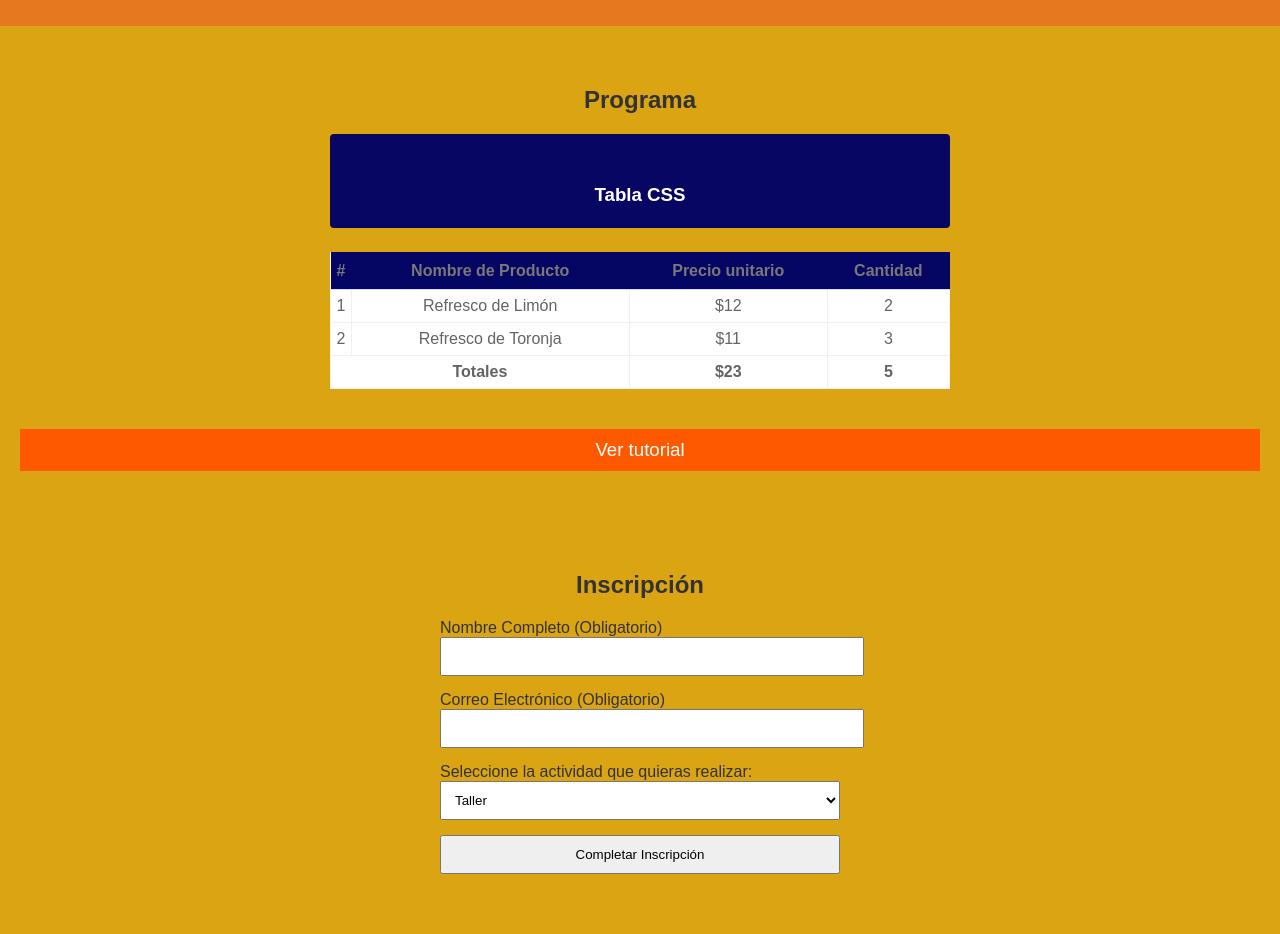
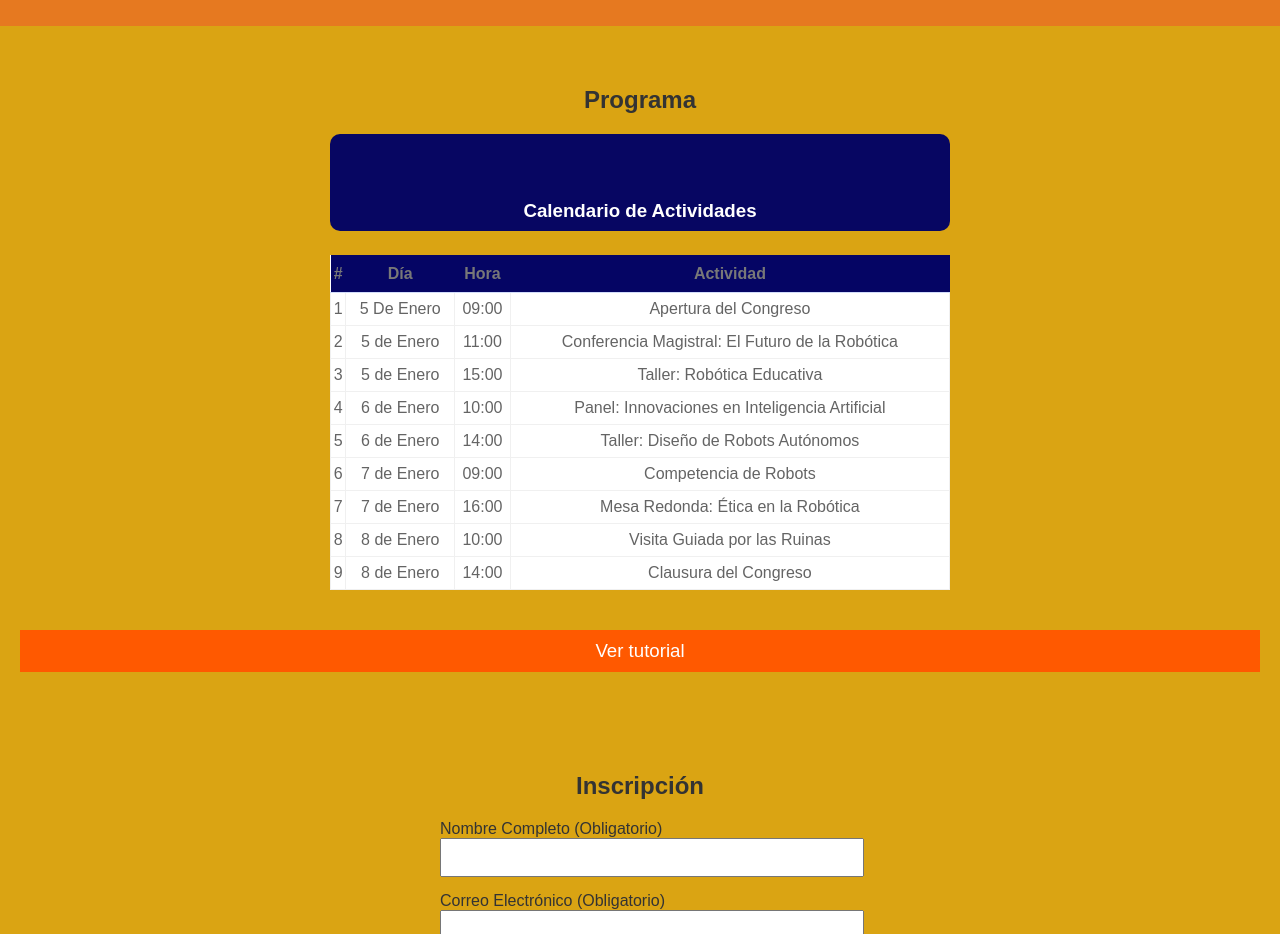
Before and after one commit to MARSFOREVER472/Minesweepers, a plain HTML site: page ArchivosEjecutables/index.html in a window 1280 px wide. Shown: the part 980-1914 px from the top of the page. Drawn offline with Linux system fonts and the light colour scheme.

Commit message:
Calendario editado al 100%.

```diff
--- a/ArchivosEjecutables/index.html
+++ b/ArchivosEjecutables/index.html
@@ -43,38 +43,73 @@
     <section id="programa" class="programa">
         <h2>Programa</h2>
         <header class="Cabecera">
-            <h3>Tabla CSS</h3>
+            <h3>Calendario de Actividades</h3>
           </header>
           <table>
             <thead>
               <tr>
                 <th> # </th>
-                <th>Nombre de Producto</th>
-                <th>Precio unitario</th>
-                <th>Cantidad</th>
+                <th>Día</th>
+                <th>Hora</th>
+                <th>Actividad</th>
               </tr>
             </thead>
             <tbody>
               <tr>
                 <td> 1 </td>
-                <td>Refresco de Limón</td>
-                <td> $12 </td>
-                <td> 2 </td>
+                <td>5 De Enero</td>
+                <td> 09:00 </td>
+                <td> Apertura del Congreso </td>
               </tr>
               <tr>
                 <td> 2 </td>
-                <td>Refresco de Toronja</td>
-                <td> $11 </td>
+                <td>5 de Enero</td>
+                <td> 11:00 </td>
+                <td> Conferencia Magistral: El Futuro de la Robótica </td>
+              </tr>
+              <tr>
                 <td> 3 </td>
+                <td>5 de Enero</td>
+                <td> 15:00 </td>
+                <td> Taller: Robótica Educativa </td>
+              </tr>
+              <tr>
+                <td> 4 </td>
+                <td>6 de Enero</td>
+                <td> 10:00 </td>
+                <td> Panel: Innovaciones en Inteligencia Artificial </td>
+              </tr>
+              <tr>
+                <td> 5 </td>
+                <td>6 de Enero</td>
+                <td> 14:00 </td>
+                <td> Taller: Diseño de Robots Autónomos </td>
+              </tr>
+              <tr>
+                <td> 6 </td>
+                <td>7 de Enero</td>
+                <td> 09:00 </td>
+                <td> Competencia de Robots </td>
+              </tr>
+              <tr>
+                <td> 7 </td>
+                <td>7 de Enero</td>
+                <td> 16:00 </td>
+                <td> Mesa Redonda: Ética en la Robótica </td>
+              </tr>
+              <tr>
+                <td> 8 </td>
+                <td>8 de Enero</td>
+                <td> 10:00 </td>
+                <td> Visita Guiada por las Ruinas </td>
+              </tr>
+              <tr>
+                <td> 9 </td>
+                <td>8 de Enero</td>
+                <td> 14:00 </td>
+                <td> Clausura del Congreso </td>
               </tr>
             </tbody>
-            <tfoot>
-              <tr>
-                <td colspan="2"> Totales</td>
-                <td class="PrecioTotal"> $23 </td>
-                <td class="CantidadTotal"> 5 </td>
-              </tr>
-            </tfoot>
           </table>
           <footer>
               <a href="http://tpec05.blogspot.com/2015/09/crear-tablas-con-estilos-css.html">Ver tutorial</a>
--- a/ArchivosEjecutables/styles.css
+++ b/ArchivosEjecutables/styles.css
@@ -111,9 +111,9 @@ body {
 
   .Cabecera {
     background-color: rgba(5, 5, 100, 0.99);
-    border-radius: 4px;
-    height: 30px;
-    padding: 2em;
+    border-radius: 10px;
+    height: 1px;
+    padding: 3rem;
     margin: 0 25%;
     text-align: center;
     color: white;
```
